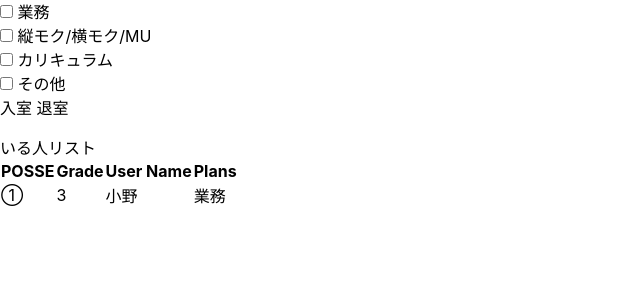
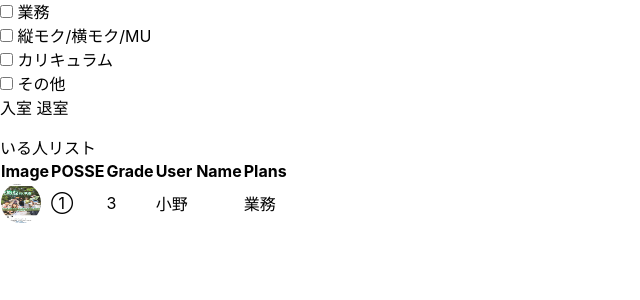
Before and after one commit to HinanoOno/invitation_app, a PHP site: page / in a window 1280 px wide. Shown: the part 89-389 px from the top of the page, without its empty margins (0-640 px from the left). Run offline with PHP 8.4, Linux system fonts and the light colour scheme; data comes from the database, SQL or seed files in the repository; tables that the repository leaves empty hold one stand-in row (values such as "Sample post").

Commit message:
画像登録機能

```diff
--- a/src/auth/sign_up.php
+++ b/src/auth/sign_up.php
@@ -1,6 +1,5 @@
 <?php
   require('../assets/php/auth/sign_up.php');
-
 ?>
 
 <!DOCTYPE html>
@@ -18,7 +17,7 @@
 <body>
   <main class="w-4/5 m-auto mt-48">
     <h3 class=""></h3>
-    <form method="post" action="">
+    <form method="post" action="./../assets/php/auth/sign_up.php" enctype="multipart/form-data">
       <div class="relative z-0 w-full mb-6 group">
         <input type="email" name="email" id="floating_email" class="block py-2.5 px-0 w-full text-sm text-gray-900 bg-transparent border-0 border-b-2 border-gray-300 appearance-none dark:text-white dark:border-gray-600 dark:focus:border-blue-500 focus:outline-none focus:ring-0 focus:border-blue-600 peer" placeholder=" " required />
         <label for="floating_email" class="peer-focus:font-medium absolute text-sm text-gray-500 dark:text-gray-400 duration-300 transform -translate-y-6 scale-75 top-3 -z-10 origin-[0] peer-focus:left-0 peer-focus:text-blue-600 peer-focus:dark:text-blue-500 peer-placeholder-shown:scale-100 peer-placeholder-shown:translate-y-0 peer-focus:scale-75 peer-focus:-translate-y-6">メールアドレス</label>
--- a/src/index.php
+++ b/src/index.php
@@ -9,6 +9,7 @@ try {
     ud.name AS user_name,
     CAST(ud.grade AS UNSIGNED) AS user_grade,
     ud.posse AS user_posse,
+    ud.image AS user_image,
     GROUP_CONCAT(p.name) AS plans
   FROM
     user_details ud
@@ -19,7 +20,7 @@ try {
   WHERE
     udp.status = 1
   GROUP BY
-    ud.name, ud.grade, ud.posse;
+    ud.name, ud.grade, ud.posse,ud.image;
   ";
   $stmt = $dbh->prepare($sql);
   $stmt->execute();
@@ -61,6 +62,7 @@ try {
   <h1>いる人リスト</h1>
   <table class='table'>
     <tr>
+      <th>Image</th>
       <th>POSSE</th>
       <th>Grade</th>
       <th>User Name</th>
@@ -68,6 +70,7 @@ try {
     </tr>
     <?php foreach($results as $result){?>
       <tr>
+        <td><img class="w-10 h-10 rounded-full" src="./assets/img/<?= $result["user_image"] ?>" alt="user_image"></td>
         <td><?=$result['user_posse']?></td>
         <td><?=$result['user_grade']?></td>
         <td><?=$result['user_name']?></td>
```
Also changed, not shown: src/assets/php/auth/sign_up.php (+10 -2 lines).
